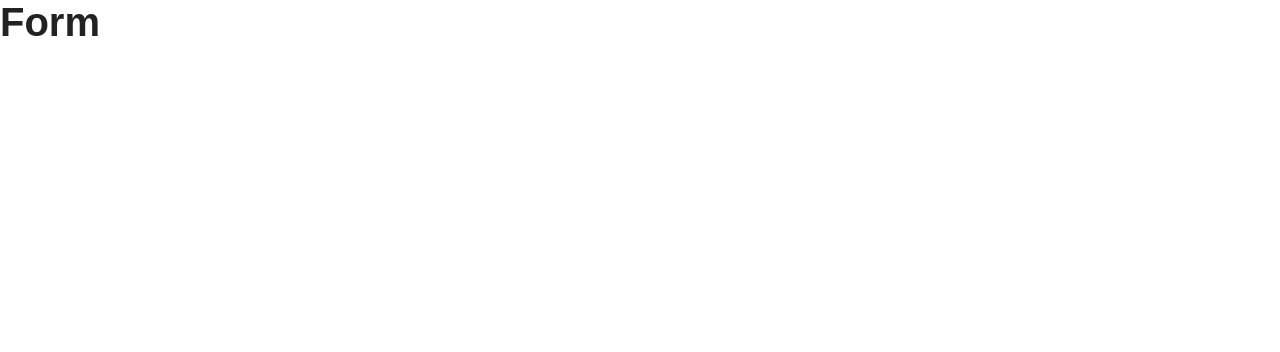
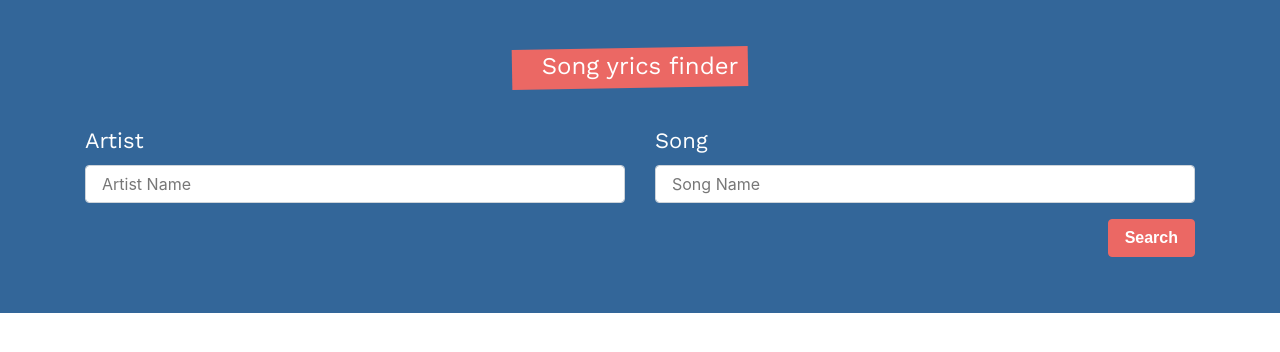
Before and after one commit to fcogallegos/letters_react, a React (Create React App) app: page / in a window 1280 px wide. Shown: the top 352 px of the page. Built offline with nearby package versions, Linux system fonts and the light colour scheme; a web font is replaced by a local one.

Commit message:
add the Form

```diff
--- a/src/components/Form.js
+++ b/src/components/Form.js
@@ -2,7 +2,48 @@
 
 const Form = () => {
     return (
-        <h1>Form</h1>
+        <div className="bg-info">
+            <div className="container">
+                <div className="row">
+                    <form
+                        className="col card text-white bg-transparent mb-5 pt-5 pb-2"
+                    >
+                        <fieldset>
+                            <legend className="text-center">Song yrics finder</legend>
+
+                            <div className="row">
+                                <div className="col-md-6">
+                                    <div className="form-group">
+                                        <label>Artist</label>
+                                        <input
+                                            type="text"
+                                            className="form-control"
+                                            name="artist"
+                                            placeholder="Artist Name"
+                                        />
+                                    </div>
+                                </div>
+                                <div className="col-md-6">
+                                    <div className="form-group">
+                                        <label>Song</label>
+                                        <input
+                                            type="text"
+                                            className="form-control"
+                                            name="song"
+                                            placeholder="Song Name"
+                                        />
+                                    </div>
+                                </div>
+                            </div>
+                            <button
+                                type="submit"
+                                className="btn btn-primary float-right"
+                            >Search</button>
+                        </fieldset>
+                    </form>
+                </div>
+            </div>
+        </div>
      );
 }
 
```
